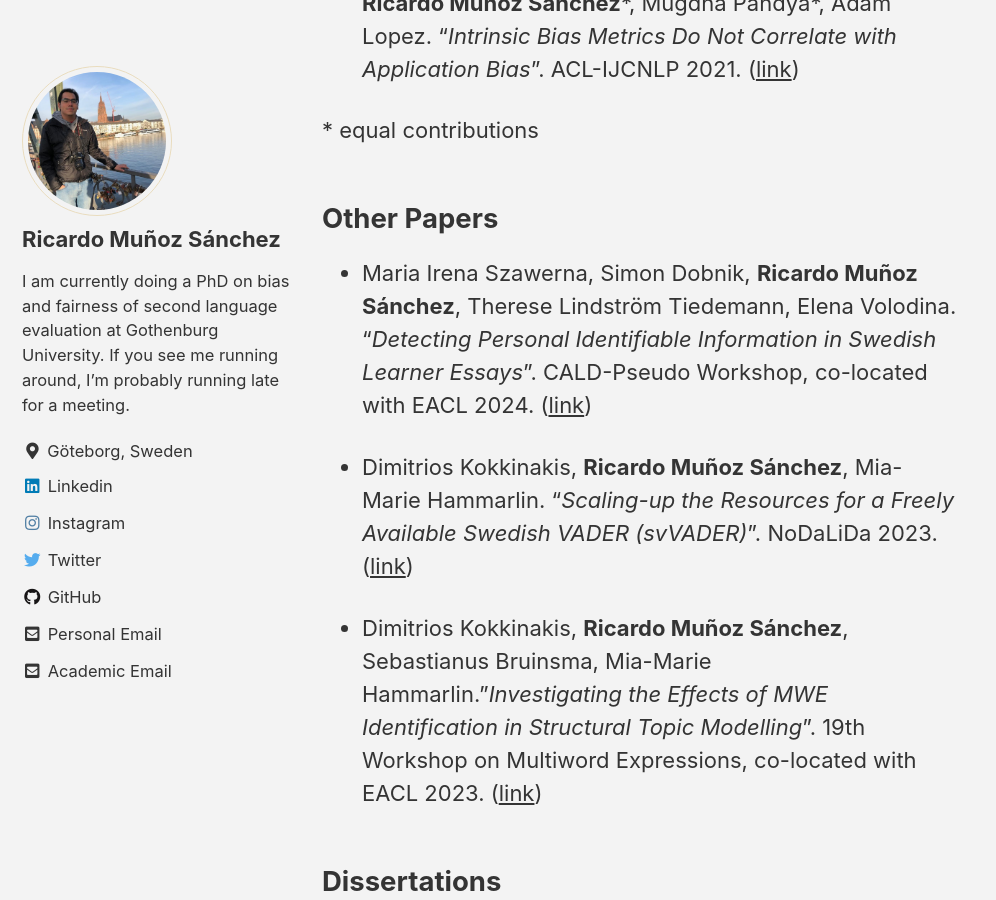
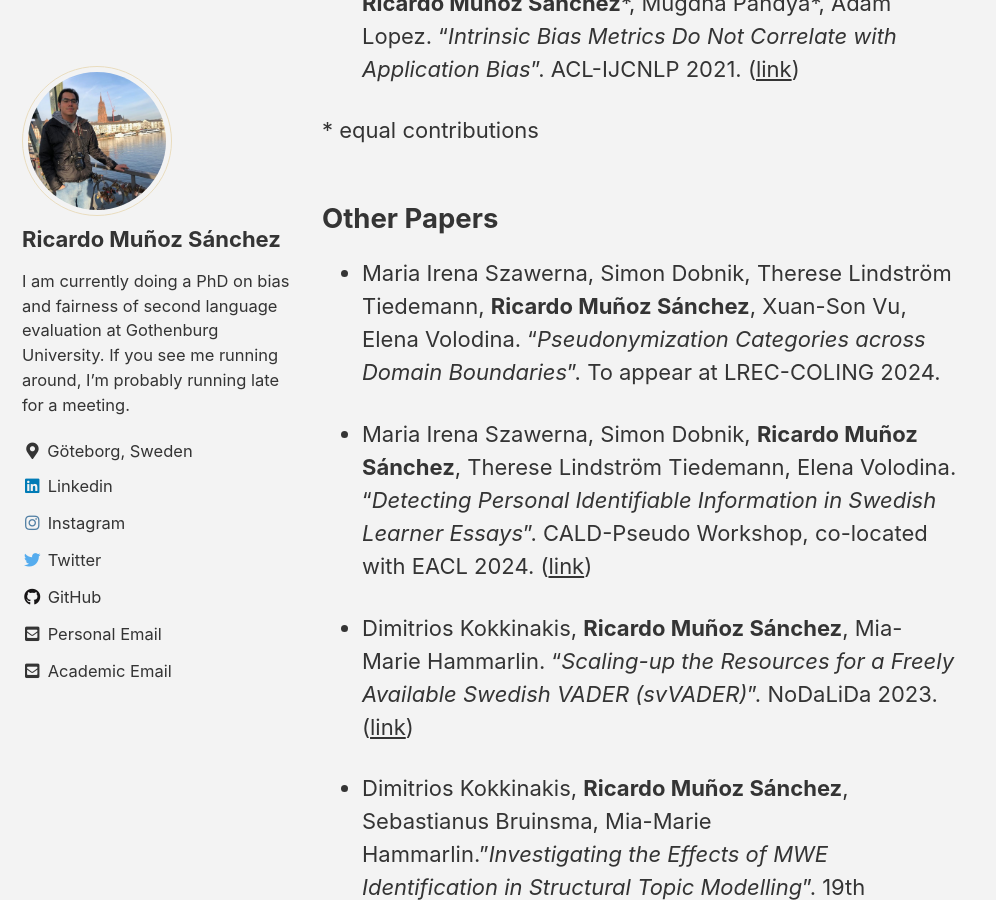
Before and after one commit to rimusa/rimusa.github.io, a Jekyll site: the page built from docs/_pages/research.md, in a window 1280 px wide and 900 px high, scrolled down 1197 px. Shown: the whole window, without its empty margins (0-996 px from the left). Built offline with Jekyll 4.4.1, drawn with Linux system fonts in a browser that asks for light colours; cached includes are drawn as plain includes.

Commit message:
Added mormorkarl paper

```diff
--- a/docs/_pages/research.md
+++ b/docs/_pages/research.md
@@ -28,6 +28,8 @@ You can see the talks and presentations I've given [here](../talks).
 
 
 ## Other Papers
+
+- Maria Irena Szawerna, Simon Dobnik, Therese Lindström Tiedemann, **Ricardo Muñoz Sánchez**, Xuan-Son Vu, Elena Volodina. "_Pseudonymization Categories across Domain Boundaries_". To appear at LREC-COLING 2024.
 
 - Maria Irena Szawerna, Simon Dobnik, **Ricardo Muñoz Sánchez**, Therese Lindström Tiedemann, Elena Volodina. "_Detecting Personal Identifiable Information in Swedish Learner Essays_". CALD-Pseudo Workshop, co-located with EACL 2024. ([link](https://aclanthology.org/2024.caldpseudo-1.7/))
 
```
